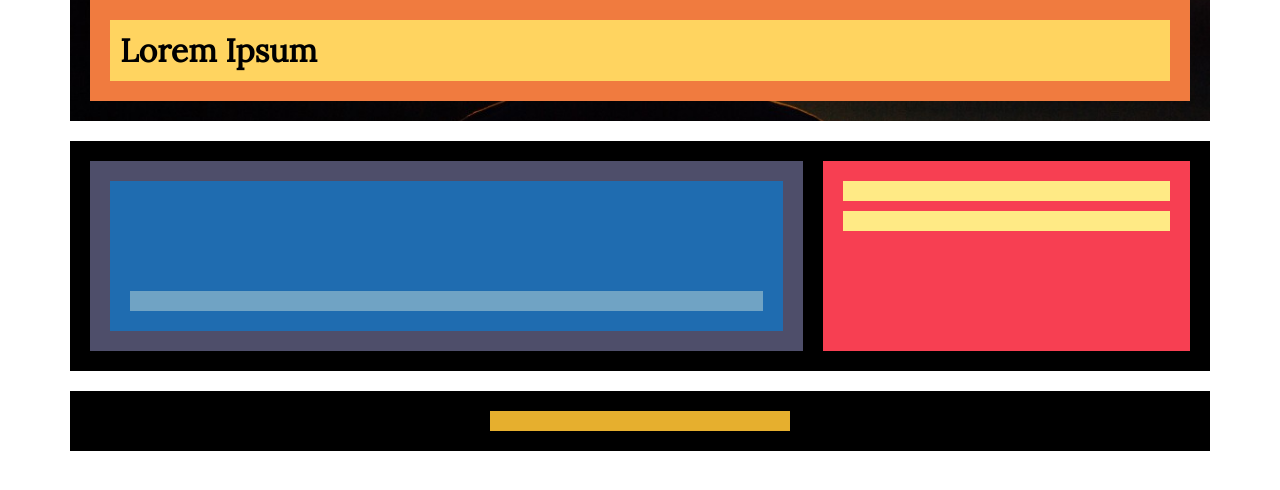
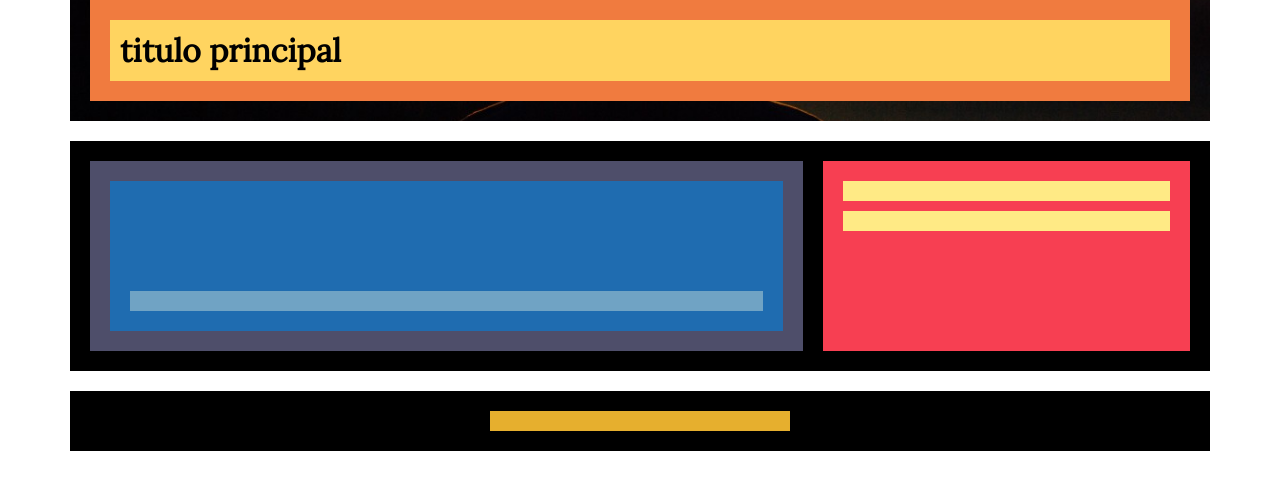
Before and after one commit to GersonMB/MiPaginaFlexbox, a plain HTML site: page index.html in a window 1280 px wide. Shown: the part 292-782 px from the top of the page. Drawn offline with Linux system fonts and the light colour scheme.

Commit message:
Update index.html
prueba de modificacion

```diff
--- a/index.html
+++ b/index.html
@@ -32,7 +32,7 @@
 		  </div>
         </div>
         <div class="texto-principal">
-          <h1>Lorem Ipsum</h1>
+          <h1>titulo principal</h1>
         </div>
       </header>
       <section class="section">
```
